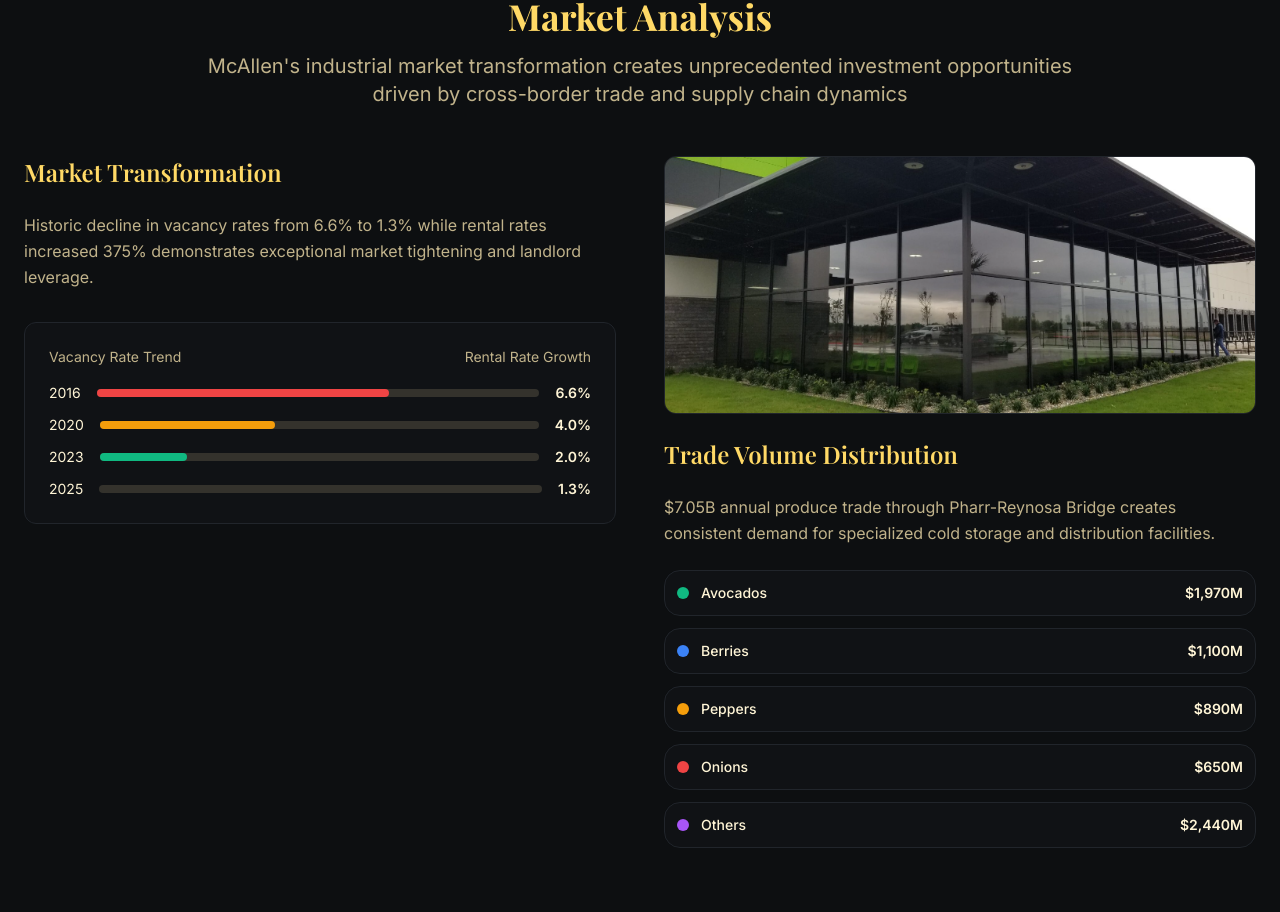
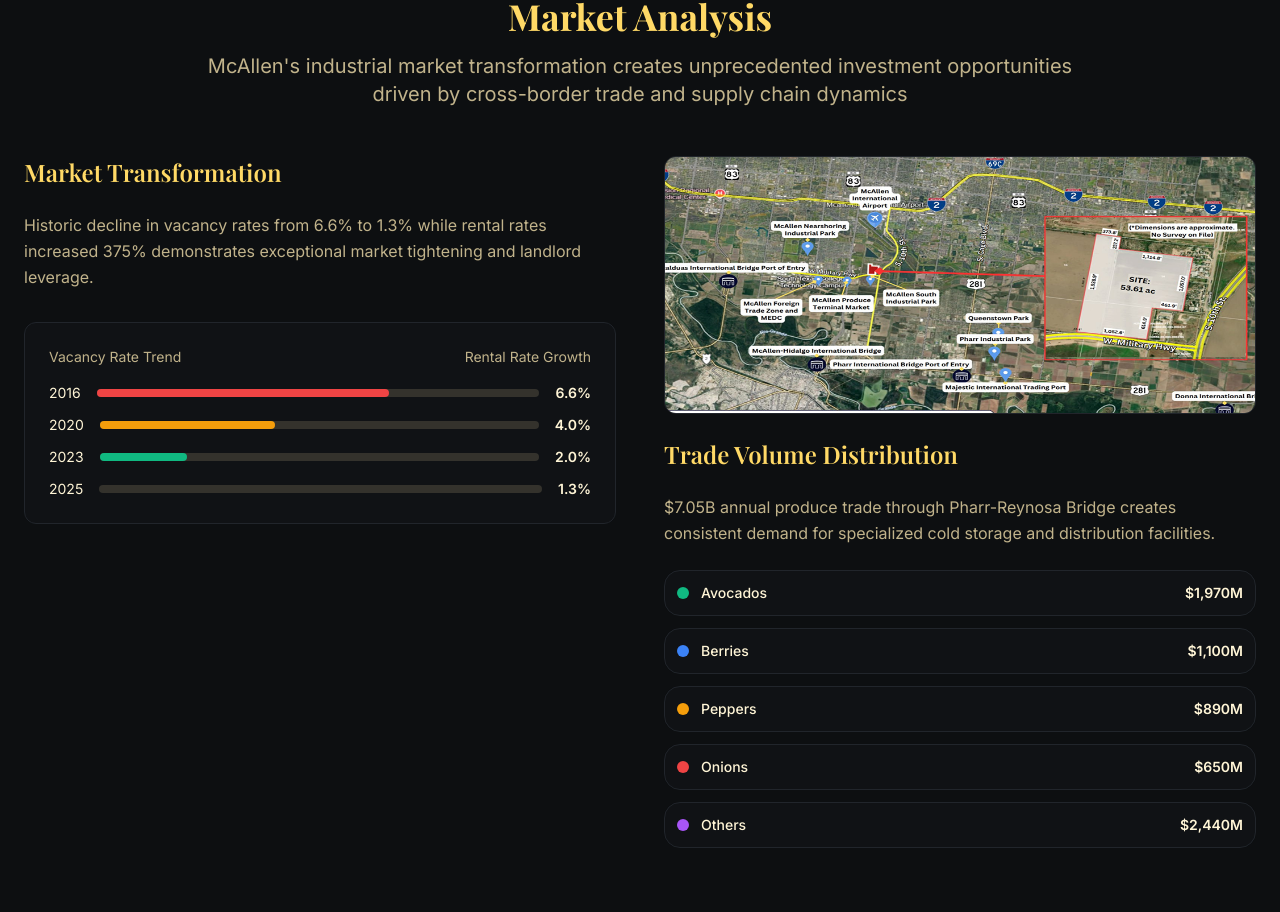
Before and after one commit to mar2181/border-trade-logistics, a React (Vite) app: page / in a window 1280 px wide. Shown: the part 2520-3432 px from the top of the page. Built offline with nearby package versions, Linux system fonts and the light colour scheme.

Commit message:
Add map image to preview

```diff
--- a/src/components/MarketAnalysis.tsx
+++ b/src/components/MarketAnalysis.tsx
@@ -67,8 +67,8 @@ export default function MarketAnalysis() {
           <div className="space-y-6">
             <div className="relative overflow-hidden rounded-xl border border-border">
               <img
-                src="/lovable-uploads/c0bf7b79-7018-4e17-bd29-84916604610b.png"
-                alt="Modern warehouse development with professional glass facade"
+                src="/lovable-uploads/42ae0efd-1421-4306-ac6f-4e016f62e8fd.png"
+                alt="Strategic location aerial view showing McAllen industrial area with site positioning relative to airports, bridges, and industrial parks"
                 className="w-full h-64 object-cover"
               />
             </div>
```
Also changed, not shown: public/lovable-uploads/42ae0efd-1421-4306-ac6f-4e016f62e8fd.png (added).
